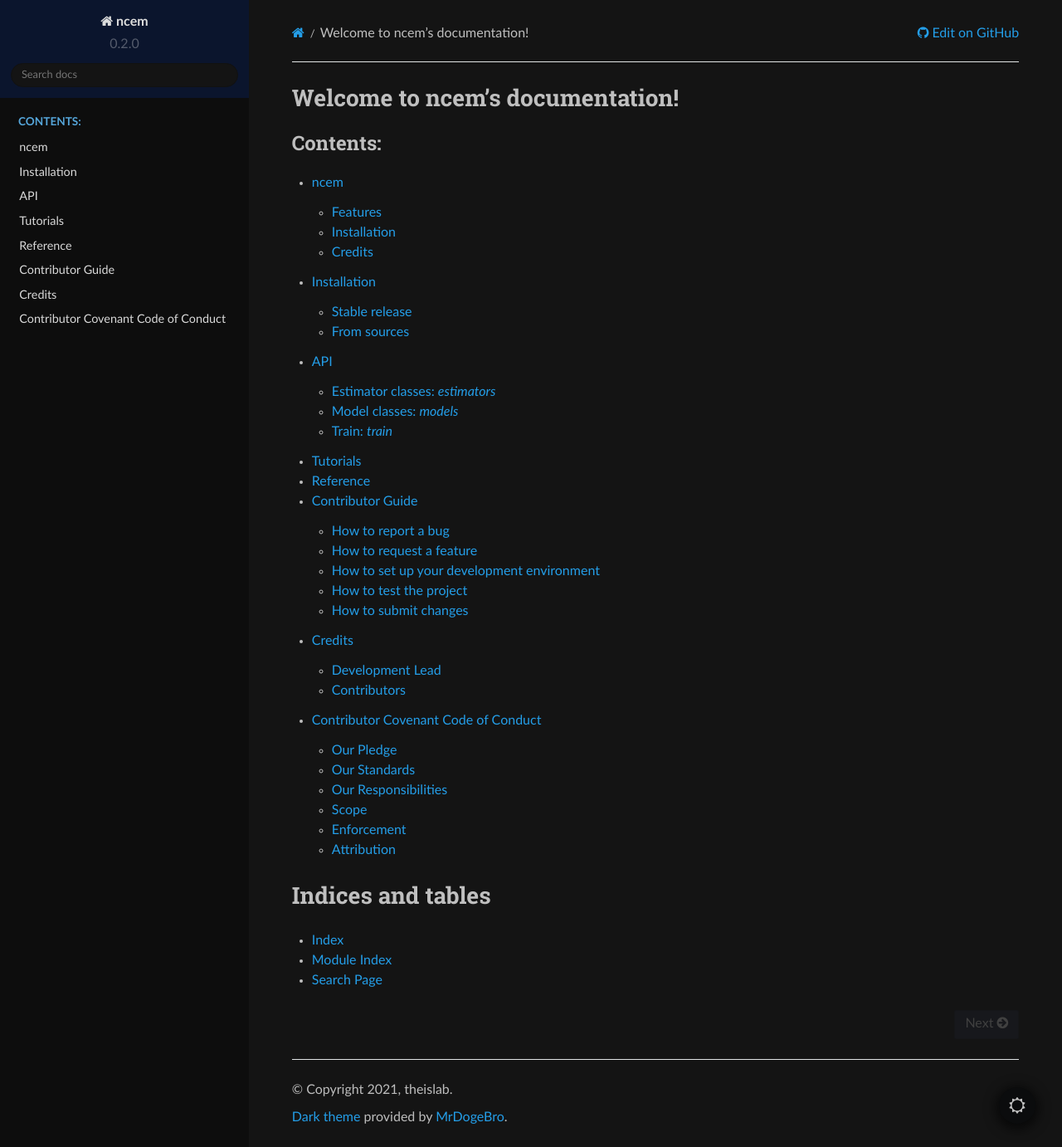
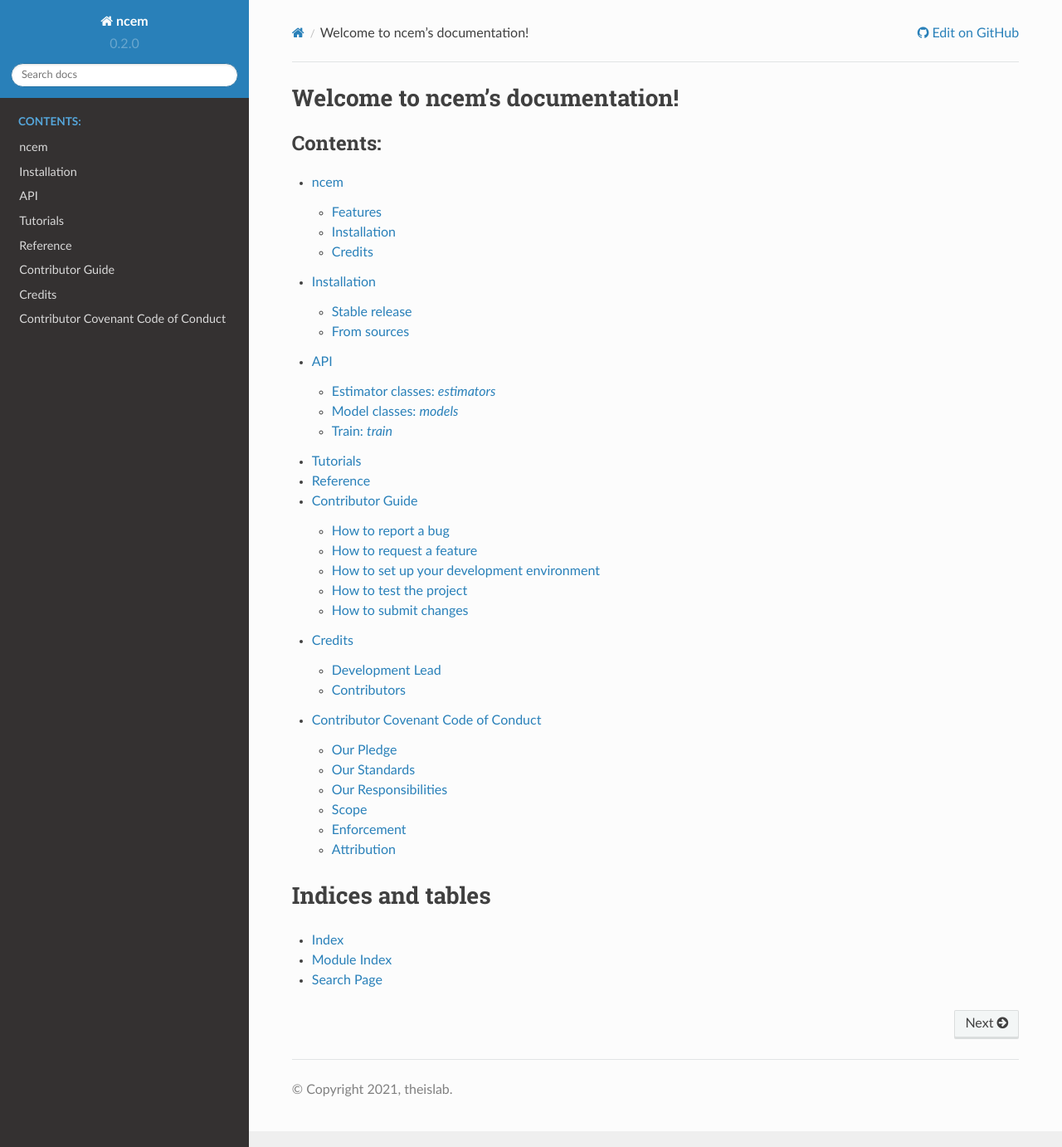
Before and after one commit to theislab/ncem, a Sphinx documentation site: the page built from docs/index.rst, in a window 1280 px wide and 1382 px high. Shown: the whole window at 83% size. Built offline with Sphinx 7.4.7 and the Read the Docs theme 2.0.0, drawn with Linux system fonts in a browser that asks for light colours; some of the changed lines change nothing that is shown.

Commit message:
adjust readthedocs

```diff
--- a/docs/conf.py
+++ b/docs/conf.py
@@ -9,6 +9,7 @@
 #
 import os
 import sys
+from pathlib import Path
 
 sys.path.insert(0, os.path.abspath(".."))
 
@@ -16,7 +17,7 @@ sys.path.insert(0, os.path.abspath(".."))
 # -- General configuration ---------------------------------------------
 
 # If your documentation needs a minimal Sphinx version, state it here.
-# needs_sphinx = '1.0'
+needs_sphinx = '1.7'
 
 # Add any Sphinx extension module names here, as strings. They can be
 # extensions coming with Sphinx (named 'sphinx.ext.*') or your custom ones.
@@ -27,7 +28,6 @@ extensions = [
     "sphinx.ext.viewcode",
     "sphinx.ext.napoleon",
     "sphinx_click",
-    "sphinx_rtd_dark_mode",
     "sphinx.ext.intersphinx",
     "sphinx.ext.doctest",
     "sphinx.ext.coverage",
@@ -44,7 +44,6 @@ napoleon_include_init_with_doc = False
 napoleon_use_rtype = True
 napoleon_use_param = True
 napoleon_custom_sections = [("Params", "Parameters")]
-todo_include_todos = False
 
 intersphinx_mapping = dict(
     anndata=("https://anndata.readthedocs.io/en/latest/", None),
@@ -126,6 +125,12 @@ html_static_path = ["_static"]
 html_show_sphinx = False
 gh_url = "https://github.com/{github_user}/{github_repo}".format_map(html_context)
 
+
+def setup(app):
+    app.add_css_file('css/custom.css')
+    app.connect('autodoc-process-docstring', insert_function_images)
+    app.add_role('pr', autolink(f'{gh_url}/pull/{{}}', 'PR {}'))
+
 # -- Options for HTMLHelp output ---------------------------------------
 
 # Output file base name for HTML help builder.
@@ -200,3 +205,24 @@ texinfo_documents = [
 html_css_files = [
     "custom_cookietemple.css",
 ]
+
+# -- Images for plot functions -------------------------------------------------
+
+
+def insert_function_images(app, what, name, obj, options, lines):
+    path = Path(__file__).parent / 'api' / f'{name}.png'
+    if what != 'function' or not path.is_file(): return
+    lines[0:0] = [f'.. image:: {path.name}', '   :width: 200', '   :align: right', '']
+
+# -- GitHub links --------------------------------------------------------------
+
+
+def autolink(url_template, title_template='{}'):
+    from docutils import nodes
+
+    def role(name, rawtext, text, lineno, inliner, options={}, content=[]):
+        url = url_template.format(text)
+        title = title_template.format(text)
+        node = nodes.reference(rawtext, title, refuri=url, **options)
+        return [node], []
+    return role
```
